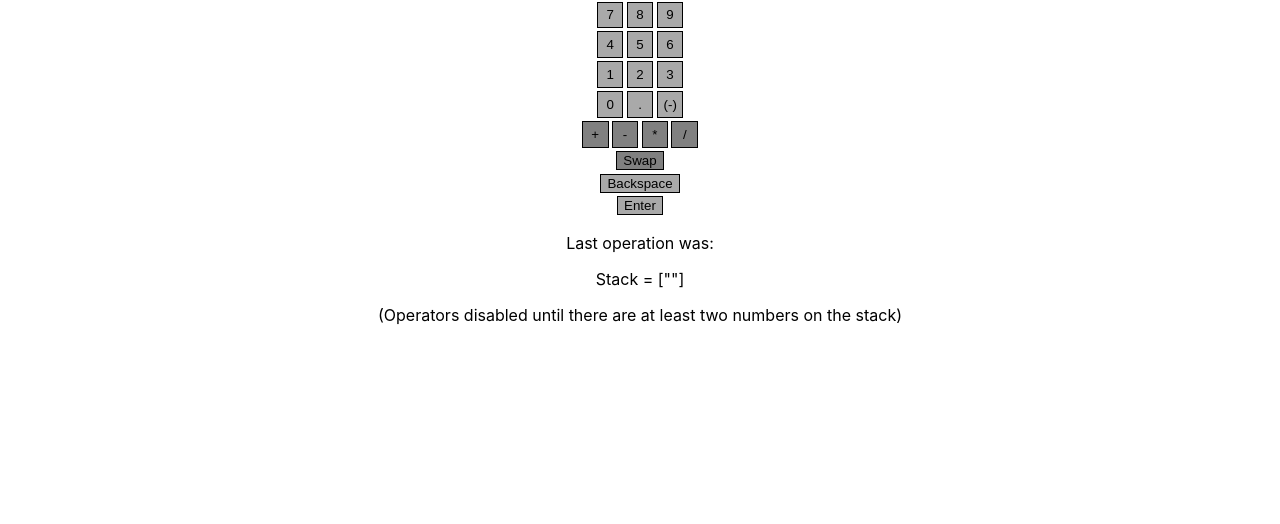
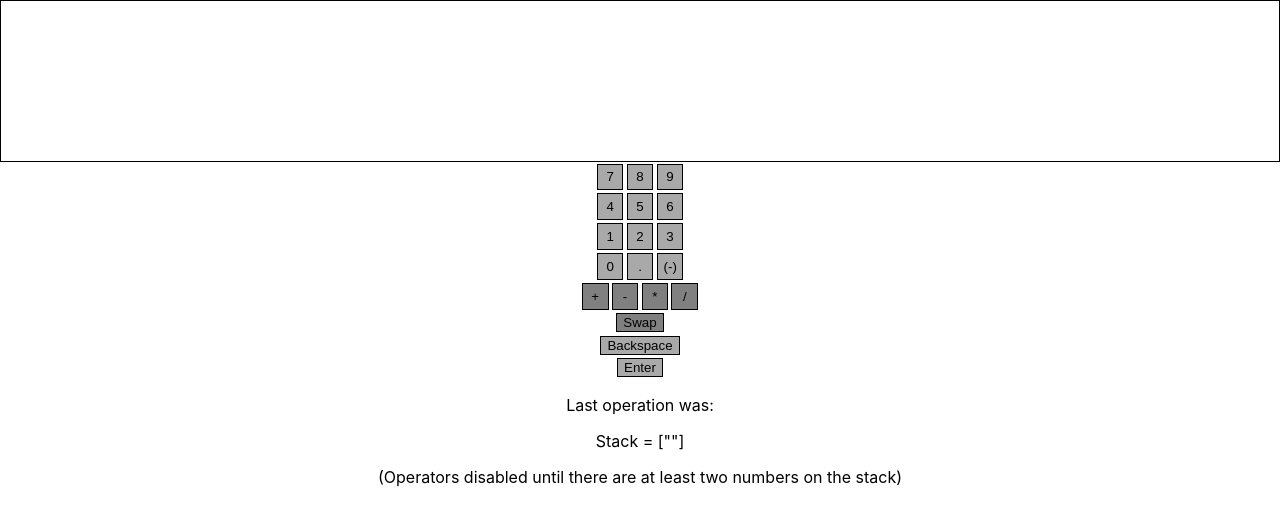
Before and after one commit to dave-burke/js-experiments, a React (Create React App) app: page / in a window 1280 px wide. Shown: the top 524 px of the page. Built offline with nearby package versions, Linux system fonts and the light colour scheme.

Commit message:
Fix height of stack and scroll

```diff
--- a/src/App.css
+++ b/src/App.css
@@ -53,3 +53,14 @@ button.square {
   width: 2em;
   height: 2em;
 }
+
+.stackList {
+  display: flex;
+  flex-direction: column;
+  border: 1px solid black;
+  height: 10rem;
+  overflow-y: scroll;
+}
+.stackList_spacer {
+  flex: 1 0 auto;
+}
--- a/src/StackList.js
+++ b/src/StackList.js
@@ -1,8 +1,21 @@
+import { useEffect, useRef } from 'react'
+
 function StackList(props) {
   const reversed = [...props.stack].reverse()
+  const container = useRef()
+
+  useEffect(() => {
+    const el = container.current
+    el.scrollTop = el.scrollHeight
+  })
+
   return (
-    <div>
-      {reversed.filter(n => n !== '').map((n, index) => <p key={index}>{n}</p>)}
+    <div className="stackList" ref={container}>
+      <div className="stackList_spacer"></div>
+      {
+        reversed.filter(n => n !== '')
+        .map((n, index) => <div key={index}>{n}</div>)
+      }
     </div>
   )
 }
```
